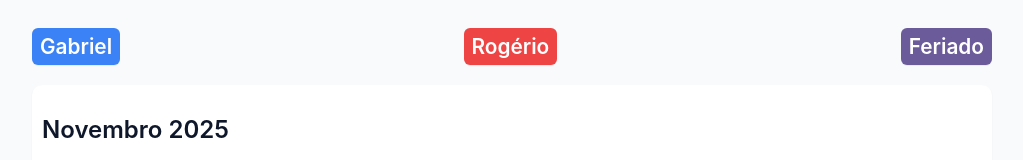
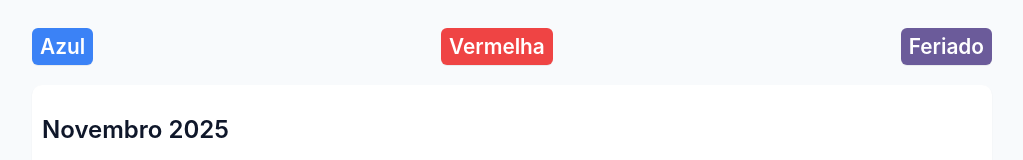
Before and after one commit to gabrielbdf/apara, a plain HTML site: page index.html in a window 1280 px wide. Shown: the top 160 px of the page, without its empty margins (128-1151 px from the left). Drawn offline with Linux system fonts and the light colour scheme.

Commit message:
Corrigir legenda de cores: exibir "Azul" e "Vermelha" em vez de nomes pessoais

```diff
--- a/index.html
+++ b/index.html
@@ -10,8 +10,8 @@
     <main class="page">
       <header class="page-header">
         <div class="legend" role="region" aria-label="Legenda de cores do calendário">
-          <span class="legend-item" aria-label="Gabriel, cor azul"><span class="name-square name-blue" aria-hidden="false">Gabriel</span></span>
-          <span class="legend-item" aria-label="Rogério, cor vermelha"><span class="name-square name-red" aria-hidden="false">Rogério</span></span>
+          <span class="legend-item" aria-label="Gabriel, cor azul"><span class="name-square name-blue" aria-hidden="false">Azul</span></span>
+          <span class="legend-item" aria-label="Rogério, cor vermelha"><span class="name-square name-red" aria-hidden="false">Vermelha</span></span>
           <span class="legend-item" aria-label="Feriado, cor roxa"><span class="name-square name-purple" aria-hidden="false">Feriado</span></span>
         </div>
       </header>
```
